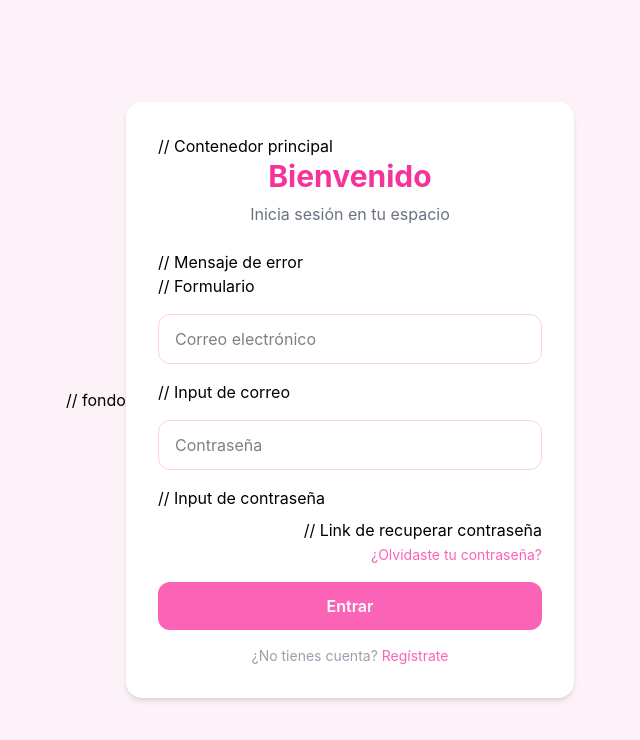
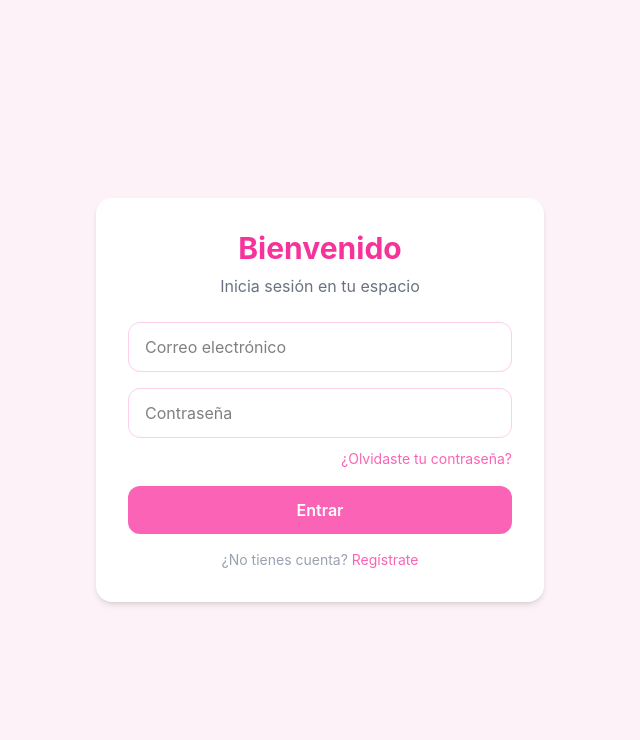
Before and after one commit to NottVK/app-viernes, a React (Vite) app: page /#/login in a window 1280 px wide. Shown: the top 740 px of the page, without its empty margins (320-960 px from the left). Built offline with nearby package versions, Linux system fonts and the light colour scheme; a web font is replaced by a local one; what @capacitor/core would draw is missing.

Commit message:
Agregado release/ al .gitignore

```diff
--- a/src/pages/Login.jsx
+++ b/src/pages/Login.jsx
@@ -35,15 +35,15 @@ export default function Login() {
   }
 
   return (
-    <div className="min-h-screen bg-pink-50 flex items-center justify-center">// fondo
-      <div className="bg-white p-8 rounded-2xl shadow-md w-full max-w-md">   // Contenedor principal
+    <div className="min-h-screen bg-pink-50 flex items-center justify-center">
+      <div className="bg-white p-8 rounded-2xl shadow-md w-full max-w-md">
         <h1 className="text-3xl font-bold text-pink-500 text-center mb-2">Bienvenido</h1>
         <p className="text-center text-gray-500 mb-6">Inicia sesión en tu espacio</p>
-        {error && <p className="text-red-400 text-sm text-center mb-4">{error}</p>} // Mensaje de error
-        <form onSubmit={handleLogin} className="flex flex-col gap-4">// Formulario
-          <input type="email" placeholder="Correo electrónico" value={email} onChange={(e) => setEmail(e.target.value)} className="border border-pink-200 rounded-xl px-4 py-3 focus:outline-none focus:ring-2 focus:ring-pink-300" required />// Input de correo
-          <input type="password" placeholder="Contraseña" value={password} onChange={(e) => setPassword(e.target.value)} className="border border-pink-200 rounded-xl px-4 py-3 focus:outline-none focus:ring-2 focus:ring-pink-300" required />// Input de contraseña
-          <div className="text-right -mt-2">// Link de recuperar contraseña
+        {error && <p className="text-red-400 text-sm text-center mb-4">{error}</p>}
+        <form onSubmit={handleLogin} className="flex flex-col gap-4">
+          <input type="email" placeholder="Correo electrónico" value={email} onChange={(e) => setEmail(e.target.value)} className="border border-pink-200 rounded-xl px-4 py-3 focus:outline-none focus:ring-2 focus:ring-pink-300" required />
+          <input type="password" placeholder="Contraseña" value={password} onChange={(e) => setPassword(e.target.value)} className="border border-pink-200 rounded-xl px-4 py-3 focus:outline-none focus:ring-2 focus:ring-pink-300" required />
+          <div className="text-right -mt-2">
             <button type="button" onClick={() => setShowForgot(true)} className="text-sm text-pink-400 hover:underline">¿Olvidaste tu contraseña?</button>
           </div>
           <button type="submit" disabled={loading} className="bg-pink-400 hover:bg-pink-500 text-white font-semibold py-3 rounded-xl transition">
```
